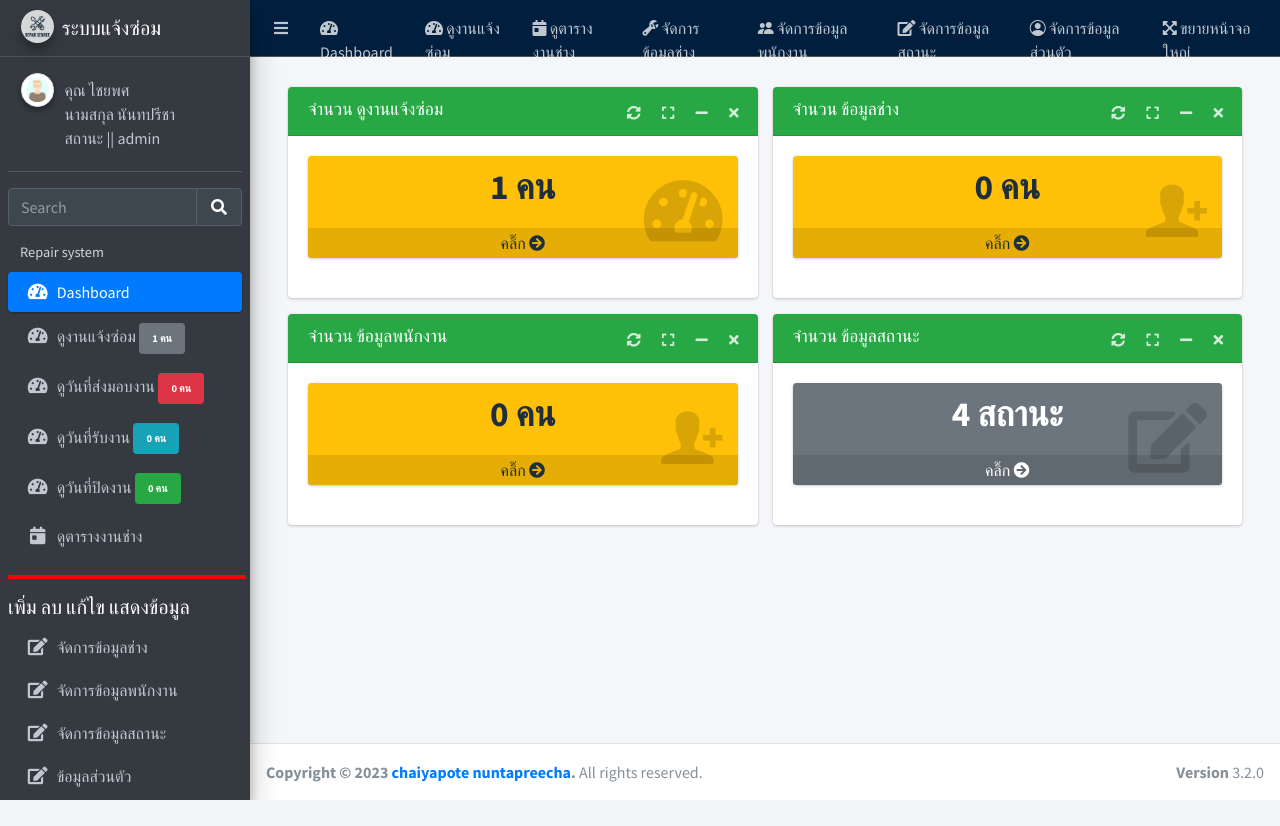
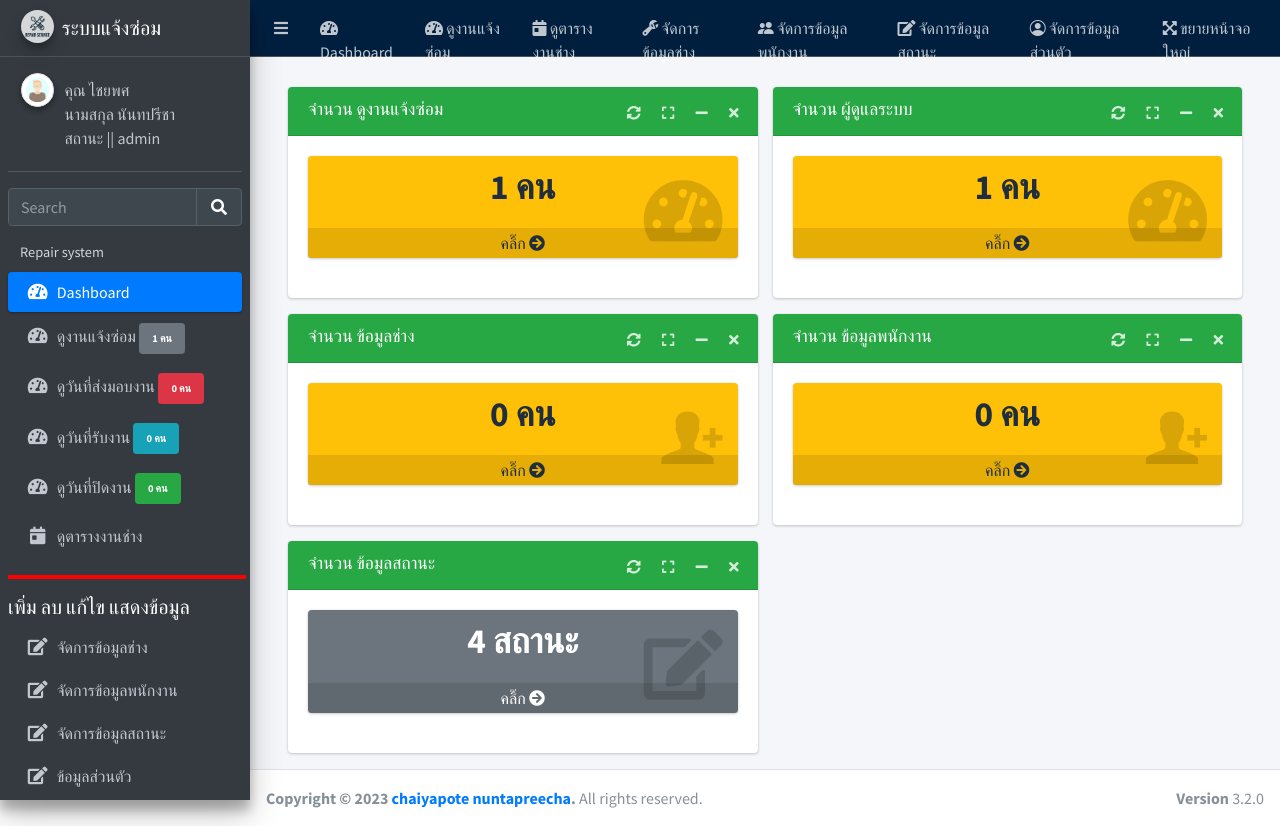
Before and after one commit to chaiyapotebb/Repair_V1, a PHP site: page /admin/dashboard.php in a window 1280 px wide. Before the commit the page ends 800 px from the top, so only its background shows below. Run offline with PHP 8.4, Linux system fonts and the light colour scheme; a user stored in the database is signed in; data comes from the database, SQL or seed files in the repository; tables that the repository leaves empty hold one stand-in row (values such as "Sample post"); some libraries are stand-ins or nearby versions.

Commit message:
first commit

```diff
--- a/admin/dashboard_list.php
+++ b/admin/dashboard_list.php
@@ -1,7 +1,7 @@
 <?php
     include("condb.php"); // connect database
 
-    // query count 1
+    // query count
     $query_count = "SELECT COUNT(case_id) as total
                     FROM tbl_case
                     "
@@ -11,7 +11,7 @@
 
     // query count 1
     $query_count1 = "SELECT user_level, COUNT(user_id) as total1
-                    FROM tbl_login WHERE user_level = 'worker'
+                    FROM tbl_login WHERE user_level = 'admin'
                     "
                     or die ("Error:" . mysqli_error($con));
     $result1 = mysqli_query($con, $query_count1);
@@ -19,19 +19,27 @@
 
     // query count 2
     $query_count2 = "SELECT user_level, COUNT(user_id) as total2
-                    FROM tbl_login WHERE user_level = 'employee'
+                    FROM tbl_login WHERE user_level = 'worker'
                     "
                     or die ("Error:" . mysqli_error($con));
     $result2 = mysqli_query($con, $query_count2);
     $row2 = mysqli_fetch_array($result2);
 
-    // query count 3
-    $query_count3 = "SELECT COUNT(status_id) as total3
-                    FROM tbl_status
+    // query count 2
+    $query_count3 = "SELECT user_level, COUNT(user_id) as total3
+                    FROM tbl_login WHERE user_level = 'employee'
                     "
                     or die ("Error:" . mysqli_error($con));
     $result3 = mysqli_query($con, $query_count3);
     $row3 = mysqli_fetch_array($result3);
+
+    // query count 3
+    $query_count4 = "SELECT COUNT(status_id) as total4
+                    FROM tbl_status
+                    "
+                    or die ("Error:" . mysqli_error($con));
+    $result4 = mysqli_query($con, $query_count4);
+    $row4 = mysqli_fetch_array($result4);
 ?>
 
 <div class="container">
@@ -80,6 +88,44 @@
         <div class="col-6">
             <div class="card card-success">
                 <div class="card-header">
+                    <h3 class="card-title">จํานวน ผู้ดูแลระบบ</h3>
+                    <div class="card-tools">
+                        <button type="button" class="btn btn-tool" data-card-widget="card-refresh" data-source="widgets.html" data-source-selector="#card-refresh-content" data-load-on-init="false">
+                        <i class="fas fa-sync-alt"></i>
+                        </button>
+                        <button type="button" class="btn btn-tool" data-card-widget="maximize">
+                        <i class="fas fa-expand"></i>
+                        </button>
+                        <button type="button" class="btn btn-tool" data-card-widget="collapse">
+                        <i class="fas fa-minus"></i>
+                        </button>
+                        <button type="button" class="btn btn-tool" data-card-widget="remove">
+                        <i class="fas fa-times"></i>
+                        </button>
+                    </div>
+                </div>
+                <div class="card-body">
+                    <div class="small-box bg-warning">
+                        <div class="inner">
+                            <h3 class="text-center"><?php echo $row1['total1'] ?> คน</h3>
+                            <!-- <p class="text-center">จํานวน ดูงานแจ้งซ่อม</p> -->
+                        </div>
+                        <div class="icon">
+                            <!-- <i class="ion ion-person-add"></i> -->
+                            <i class="fas fa-tachometer-alt"></i>
+                        </div>
+                        <a href="#" class="small-box-footer" >คลิ๊ก <i class="fas fa-arrow-circle-right"></i>
+                        </a>
+                    </div>
+                </div>
+            </div>
+        </div>
+        <!-- END col-6 -->
+
+        <!-- START col-6 -->
+        <div class="col-6">
+            <div class="card card-success">
+                <div class="card-header">
                     <h3 class="card-title">จํานวน ข้อมูลช่าง</h3>
                     <div class="card-tools">
                         <button type="button" class="btn btn-tool" data-card-widget="card-refresh" data-source="widgets.html" data-source-selector="#card-refresh-content" data-load-on-init="false">
@@ -99,7 +145,7 @@
                 <div class="card-body">
                     <div class="small-box bg-warning">
                         <div class="inner">
-                            <h3 class="text-center"><?php echo $row1['total1']; ?> คน</h3>
+                            <h3 class="text-center"><?php echo $row2['total2']; ?> คน</h3>
                             <!-- <p class="text-center">จํานวน ข้อมูลพนักงาน</p> -->
                         </div>
                         <div class="icon">
@@ -136,7 +182,7 @@
                 <div class="card-body">
                     <div class="small-box bg-warning">
                         <div class="inner">
-                            <h3 class="text-center"><?php echo $row2['total2']; ?> คน</h3>
+                            <h3 class="text-center"><?php echo $row3['total3']; ?> คน</h3>
                             <!-- <p class="text-center">จํานวน ข้อมูลพนักงาน</p> -->
                         </div>
                         <div class="icon">
@@ -173,7 +219,7 @@
                 <div class="card-body">
                     <div class="small-box bg-secondary">
                         <div class="inner">
-                            <h3 class="text-center"><?php echo $row3['total3']; ?> สถานะ</h3>
+                            <h3 class="text-center"><?php echo $row4['total4']; ?> สถานะ</h3>
                             <!-- <p class="text-center">จํานวน ข้อมูลพนักงาน</p> -->
                         </div>
                         <div class="icon">
```
